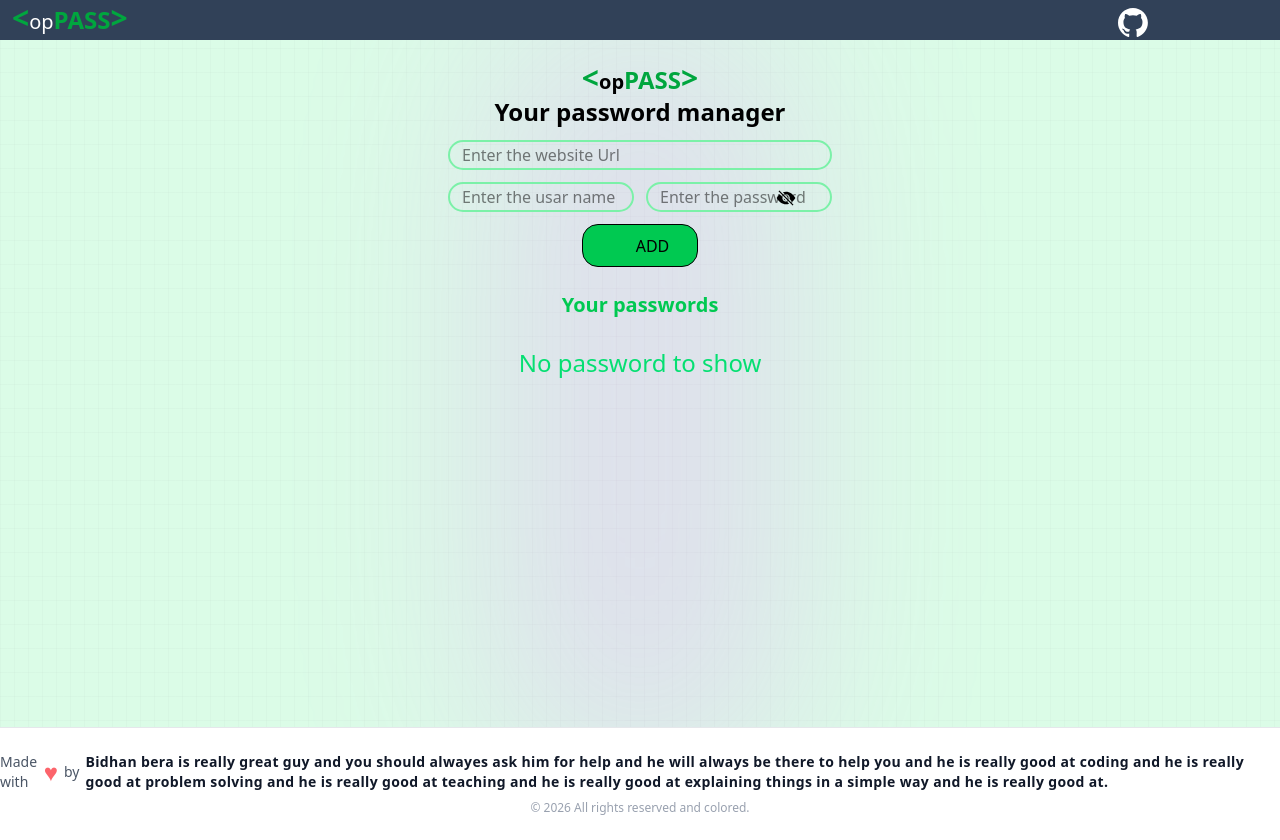
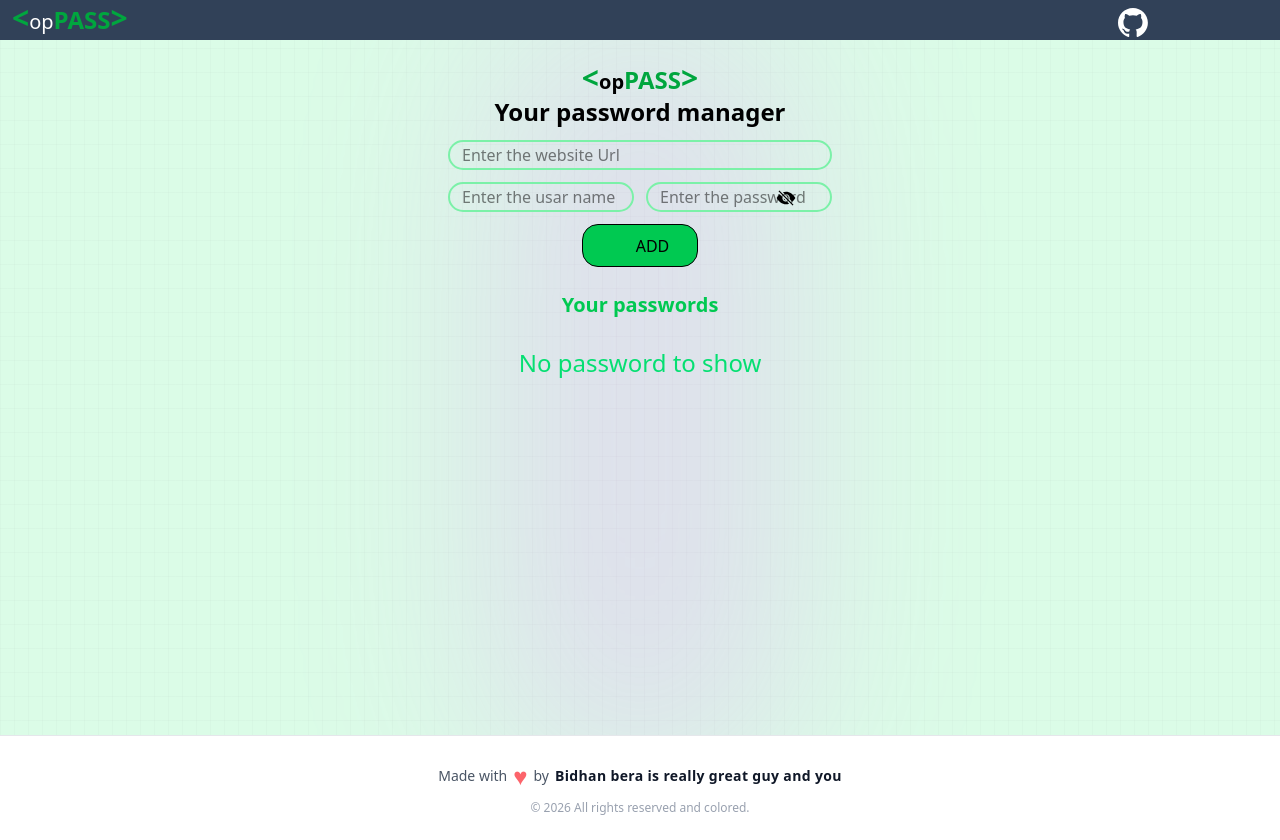
Before and after one commit to Bidhan012-ops/PasswordManager, a React (Vite) app: page / in a window 1280 px wide. Built offline with nearby package versions, Linux system fonts and the light colour scheme; some icons are missing.

Commit message:
ok status55

```diff
--- a/src/components/Footer.jsx
+++ b/src/components/Footer.jsx
@@ -14,7 +14,7 @@ const Footer = () => {
           </span>
           by
           <span className="text-gray-900 dark:text-white font-bold tracking-wide hover:underline cursor-pointer">
-            Bidhan bera is really great guy and you should alwayes ask him for help and he will always be there to help you and he is really good at coding and he is really good at problem solving and he is really good at teaching and he is really good at explaining things in a simple way and he is really good at.
+            Bidhan bera is really great guy and you
           </span>
         </p>
 
```
